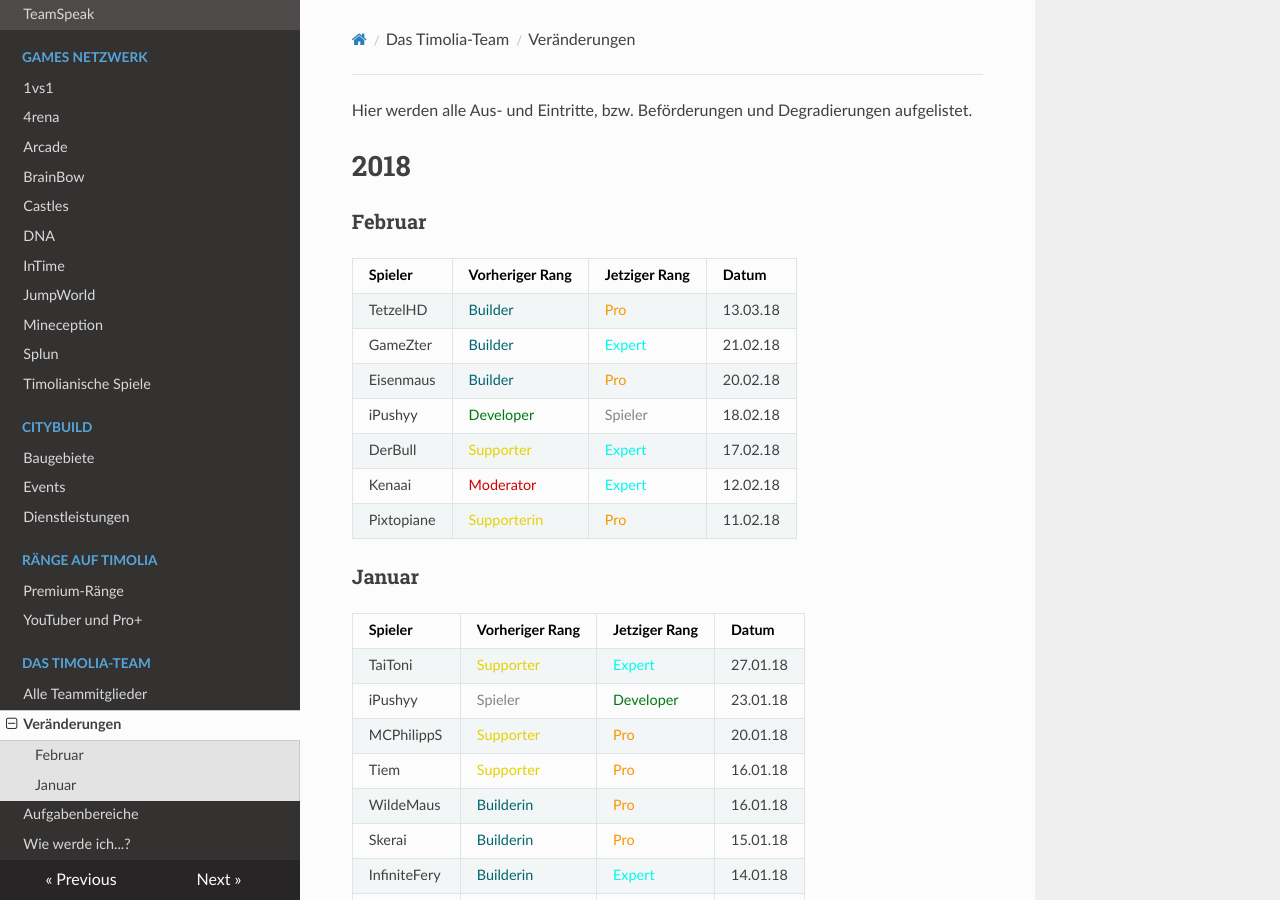
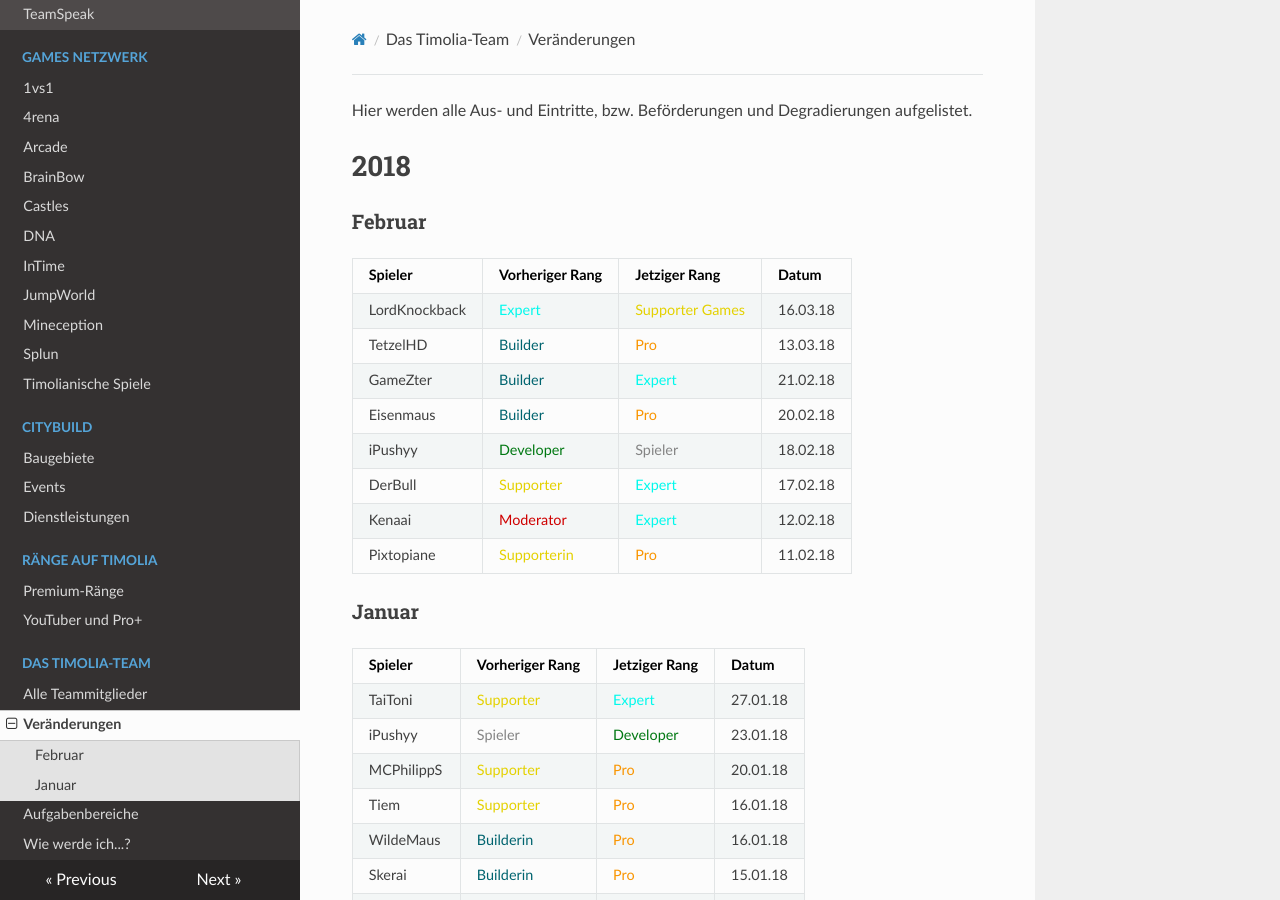
Before and after one commit to TimoliaDE/HowTo, an MkDocs documentation site: the page built from docs/team/changes.md, in a window 1280 px wide and 900 px high. Built offline with MkDocs 1.6.1, drawn with Linux system fonts in a browser that asks for light colours; nearby versions of some CDN libraries; old or Windows-style settings are respelled for this version of MkDocs.

Commit message:
Update changes.md

```diff
--- a/docs/team/changes.md
+++ b/docs/team/changes.md
@@ -5,6 +5,7 @@ Hier werden alle Aus- und Eintritte, bzw. Beförderungen und Degradierungen aufg
 ###<strong>Februar</strong>
 | Spieler | Vorheriger Rang | Jetziger Rang | Datum |
 | ------ | ------ | ------ | ------ |
+|LordKnockback | <span style="color:#00F9EC">Expert</span> | <span style="color:#E4D100">Supporter Games</span> | 16.03.18 |
 |TetzelHD | <span style="color:#00646F">Builder</span> | <span style="color:#F99500">Pro</span> | 13.03.18 |
 |GameZter | <span style="color:#00646F">Builder</span> | <span style="color:#00F9EC">Expert</span> | 21.02.18 |
 |Eisenmaus | <span style="color:#00646F">Builder</span> | <span style="color:#F99500">Pro</span> | 20.02.18 |
```
